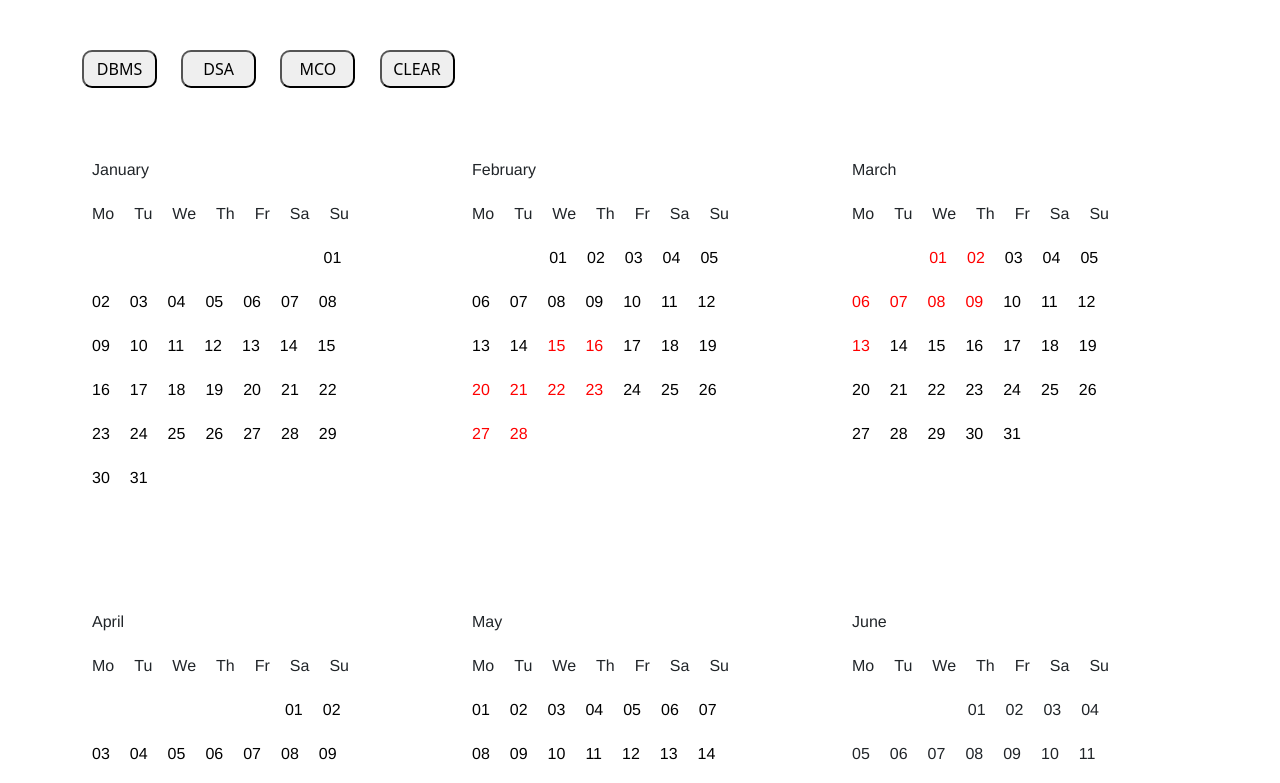
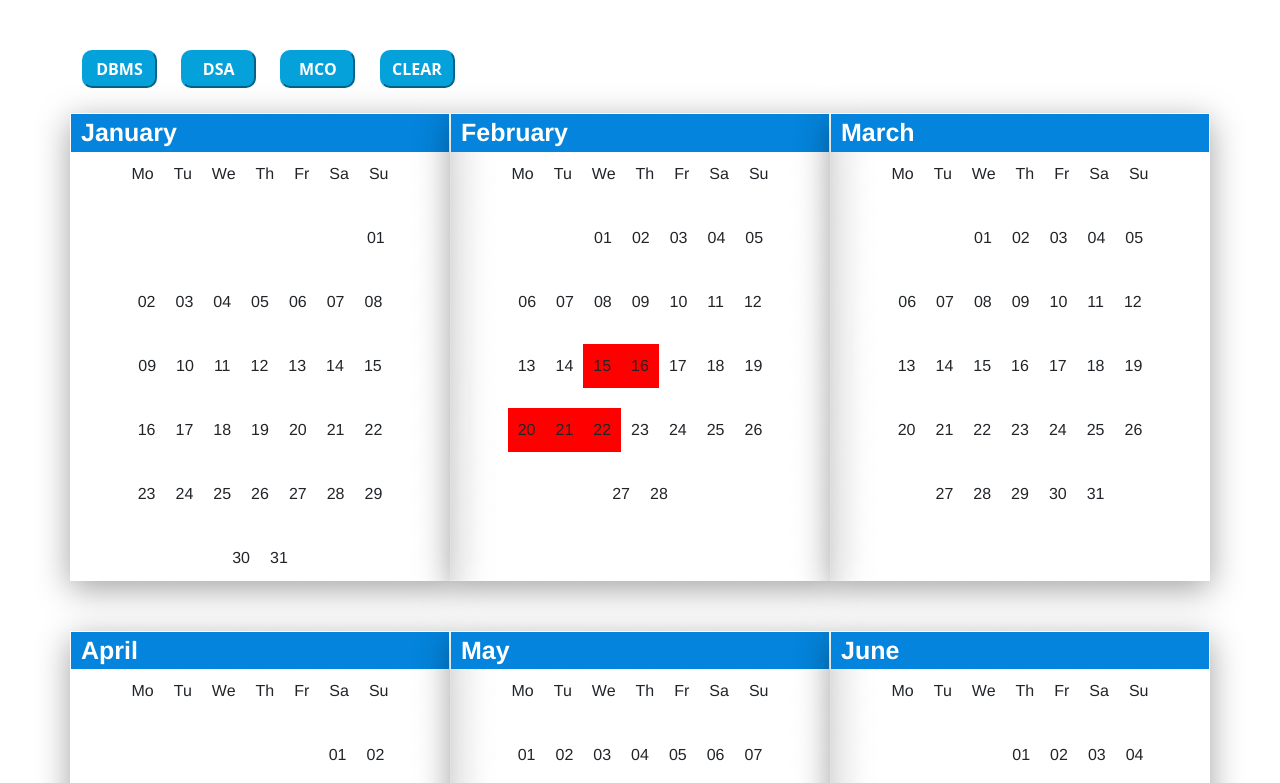
Before and after one commit to 26Kenn07/SGP-II, a plain HTML site: page SGP-II/index.html in a window 1280 px wide. Both pictures are taken after a click on the button "DBMS". Shown: the top 783 px of the page. Drawn offline with nearby package versions, Linux system fonts and the light colour scheme.

Commit message:
ui changes

```diff
--- a/SGP-II/index.css
+++ b/SGP-II/index.css
@@ -1,13 +1,25 @@
+/* background: linear-gradient(135deg, rgba(255, 255, 255, 0.1), rgba(255, 255, 255, 0));
+    backdrop-filter: blur(10px);
+    -webkit-backdrop-filter: blur(10px);
+    border-radius: 20px;
+    border:1px solid rgba(255, 255, 255, 0.18);
+    box-shadow: 0 8px 32px 0 rgba(0, 0, 0, 0.37); */
 body
 {
+
     /* background-color: black; */
 }
 .buttonsub
 {
+    font-weight: bold;
+    color: #fff;
+    background-color: #04a1db;
+    border-color: #04a1db;
     padding:5px;
     width: 75px;
     border-radius: 10px;
     margin-right: 20px;
+    /* font-weight: bolder; */
 }
 .options
 {
@@ -15,16 +27,26 @@ body
 }
 .month
 {
-    margin-top: 50px;
-    margin-bottom: 50px;
+    background: linear-gradient(135deg, rgba(255, 255, 255, 0.1), rgba(255, 255, 255, 0));
+    backdrop-filter: blur(10px);
+    -webkit-backdrop-filter: blur(10px);
+    border:1px solid rgba(255, 255, 255, 0.18);
+    box-shadow: 0 8px 32px 0 rgba(0, 0, 0, 0.37);
+    margin-top: 25px;
+    margin-bottom: 25px;
+    justify-content: center;
 }
 .monthname
 {
+    background-color: #0484dc;
+    color: white;
+    font-size: 25px;
+    font-weight: bold;
     display: flex;
     justify-content: flex-start;
+    margin-left: -12px;
+    margin-right: -12px;
     padding-left: 10px;
-    margin-top: 20px;
-    margin-bottom: 20px;
 }
 .dates
 {
@@ -41,5 +63,12 @@ body
 
 .weeks
 {
+    display: flex;
+    justify-content: center;
     margin-top: 20px;
 }
+.weeksname
+{
+    display: flex;
+    justify-content: center;
+}
--- a/SGP-II/index.js
+++ b/SGP-II/index.js
@@ -212,7 +212,7 @@ function clearcolor()
         while(clrsdate<=max)
         {
             const clrid = "day"+clrsmonth+clrsdate;
-            document.getElementById(clrid).style.color = "black";
+            document.getElementById(clrid).style.backgroundColor = "white";
             clrsdate++;
         }
         clrsdate=1;
@@ -235,7 +235,7 @@ function dbms()
 clearcolor();
 
 let dbmst = 30;
-let dbmsn = 21;
+let dbmsn = 23;
 let tmpdbmsn = dbmsn;
 
 while ((dbmsn / dbmst) * 100 < 80) {
@@ -293,7 +293,8 @@ while (tmpitr < itrdbms) {
                 console.log(conformvar);
                 console.log(dbmsday[conformvar]);
                 tmpitr+=dbmsday[conformvar];
-                document.getElementById(idnamedbms).style.color = "red";
+                document.getElementById(idnamedbms).style.backgroundColor = "red";
+
             }
             // console.log(conformvar)
             // tmpitr++;
@@ -381,7 +382,8 @@ while (tmpitr < itrdbms) {
                 console.log(conformvar);
                 console.log(dsaday[conformvar]);
                 tmpitr+=dsaday[conformvar];
-                document.getElementById(idnamedbms).style.color = "red";
+                document.getElementById(idnamedbms).style.backgroundColor = "red";
+
             }
             // console.log(conformvar)
             // tmpitr++;
@@ -469,7 +471,8 @@ while (tmpitr < itrdbms) {
                 console.log(conformvar);
                 console.log(mcoday[conformvar]);
                 tmpitr+=mcoday[conformvar];
-                document.getElementById(idnamedbms).style.color = "red";
+                document.getElementById(idnamedbms).style.backgroundColor = "red";
+
             }
             // console.log(conformvar)
             // tmpitr++;
```
